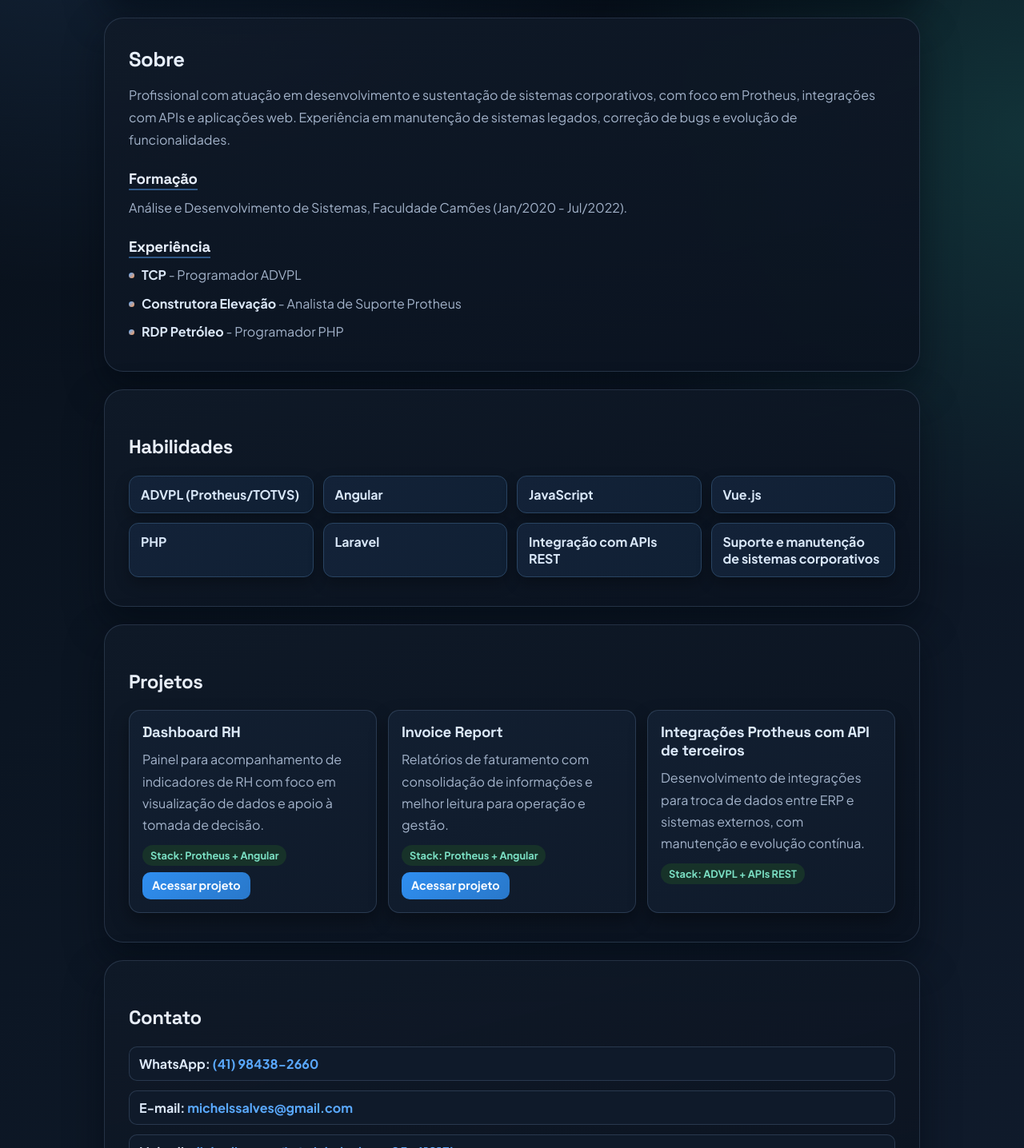
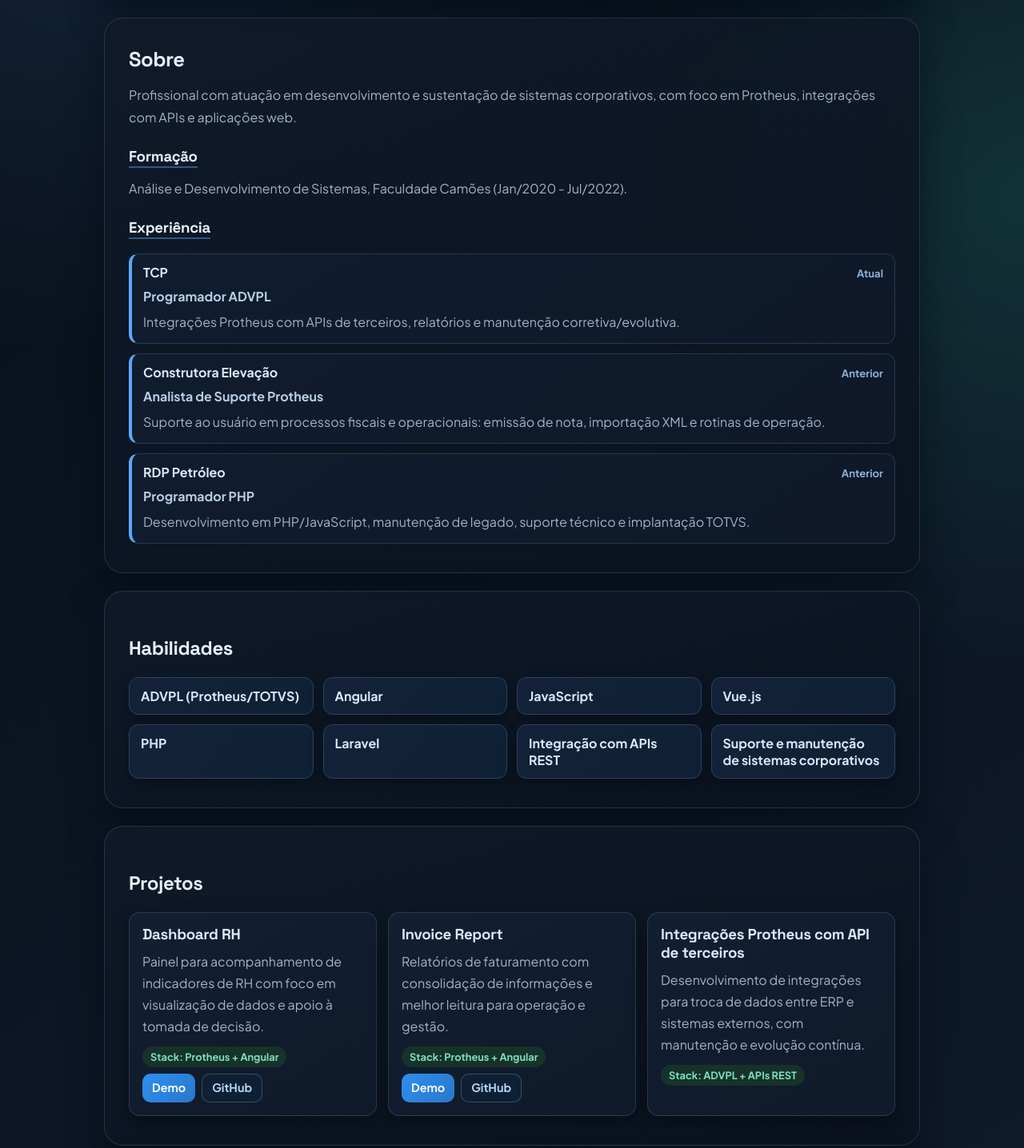
Before and after one commit to michelssalves/my-profile-angular, an Angular app: page / in a window 1280 px wide. Shown: the part 474-1910 px from the top of the page at 80% size. Built offline with nearby package versions, Linux system fonts and the light colour scheme.

Commit message:
feat: enhance portfolio content, seo, and i18n contact links

```diff
--- a/src/app/sections/projetos/projetos.css
+++ b/src/app/sections/projetos/projetos.css
@@ -45,11 +45,17 @@ p {
   font-weight: 700;
 }
 
+.project-actions {
+  margin-top: auto;
+  display: flex;
+  flex-wrap: wrap;
+  gap: 8px;
+}
+
 .project-link {
   display: inline-flex;
   align-items: center;
   width: fit-content;
-  margin-top: auto;
   color: #f8fbff;
   background: linear-gradient(135deg, #2f8ef0, #2978ca);
   text-decoration: none;
@@ -59,6 +65,12 @@ p {
   border-radius: 10px;
 }
 
+.project-link.secondary {
+  background: #0f1f34;
+  border: 1px solid rgba(133, 164, 204, 0.35);
+  color: #b8d4f6;
+}
+
 .project-link:hover {
   filter: brightness(1.08);
 }
--- a/src/app/sections/projetos/projetos.html
+++ b/src/app/sections/projetos/projetos.html
@@ -5,18 +5,28 @@
       <h3>Dashboard RH</h3>
       <p>{{ i18n.t('projects.p1') }}</p>
       <span class="stack">Stack: Protheus + Angular</span>
+      <div class="project-actions">
         <a class="project-link" href="https://michelssalves.github.io/poui-dashboard-rh/#/dashboard-rh" target="_blank" rel="noopener">
           {{ i18n.t('projects.open') }}
         </a>
+        <a class="project-link secondary" href="https://github.com/michelssalves/poui-dashboard-rh" target="_blank" rel="noopener">
+          {{ i18n.t('projects.source') }}
+        </a>
+      </div>
     </article>
 
     <article>
       <h3>Invoice Report</h3>
       <p>{{ i18n.t('projects.p2') }}</p>
       <span class="stack">Stack: Protheus + Angular</span>
+      <div class="project-actions">
         <a class="project-link" href="https://michelssalves.github.io/poui-invoice-report/#/relatorio-rcap" target="_blank" rel="noopener">
           {{ i18n.t('projects.open') }}
         </a>
+        <a class="project-link secondary" href="https://github.com/michelssalves/poui-invoice-report" target="_blank" rel="noopener">
+          {{ i18n.t('projects.source') }}
+        </a>
+      </div>
     </article>
 
     <article>
--- a/src/app/sections/sobre/sobre.css
+++ b/src/app/sections/sobre/sobre.css
@@ -11,7 +11,7 @@ h2 {
 
 h3 {
   margin-top: 24px;
-  margin-bottom: 8px;
+  margin-bottom: 12px;
   display: inline-block;
   border-bottom: 2px solid rgba(90, 169, 255, 0.45);
 }
@@ -22,32 +22,43 @@ p {
   line-height: 1.75;
 }
 
-ul {
-  list-style: none;
-  margin: 0;
-  padding: 0;
+.timeline {
+  margin-top: 6px;
   display: grid;
-  gap: 10px;
+  gap: 12px;
 }
 
-li {
-  color: var(--muted);
-  line-height: 1.6;
-  padding-left: 16px;
-  position: relative;
+.timeline-item {
+  border: 1px solid rgba(133, 164, 204, 0.22);
+  border-left: 4px solid var(--accent);
+  border-radius: 12px;
+  padding: 12px 14px;
+  background: linear-gradient(145deg, #101d2f, #0e1828);
 }
 
-li::before {
-  content: '';
-  position: absolute;
-  left: 0;
-  top: 0.62em;
-  width: 7px;
-  height: 7px;
-  border-radius: 50%;
-  background: linear-gradient(135deg, var(--accent), var(--accent-warm));
+.timeline-item header {
+  display: flex;
+  justify-content: space-between;
+  align-items: baseline;
+  gap: 12px;
 }
 
-strong {
+.timeline-item strong {
   color: #dce8f8;
 }
+
+.timeline-item span {
+  color: #8fb0d6;
+  font-size: 0.82rem;
+  font-weight: 700;
+}
+
+.role {
+  color: #b9cde6;
+  margin-top: 6px;
+  font-weight: 700;
+}
+
+.timeline-item p:last-child {
+  margin-top: 4px;
+}
--- a/src/app/sections/sobre/sobre.html
+++ b/src/app/sections/sobre/sobre.html
@@ -5,10 +5,33 @@
   <h3>{{ i18n.t('about.education') }}</h3>
   <p>{{ i18n.t('about.educationText') }}</p>
 
-  <h3>{{ i18n.t('about.experience') }}</h3>
-  <ul>
-    <li><strong>TCP</strong> - Programador ADVPL</li>
-    <li><strong>Construtora Elevação</strong> - {{ i18n.t('about.job2') }}</li>
-    <li><strong>RDP Petróleo</strong> - Programador PHP</li>
-  </ul>
+  <h3>{{ i18n.t('about.timeline') }}</h3>
+  <div class="timeline">
+    <article class="timeline-item">
+      <header>
+        <strong>TCP</strong>
+        <span>{{ i18n.t('about.tcp.period') }}</span>
+      </header>
+      <p class="role">{{ i18n.t('about.tcp.role') }}</p>
+      <p>{{ i18n.t('about.tcp.desc') }}</p>
+    </article>
+
+    <article class="timeline-item">
+      <header>
+        <strong>Construtora Elevação</strong>
+        <span>{{ i18n.t('about.elevacao.period') }}</span>
+      </header>
+      <p class="role">{{ i18n.t('about.elevacao.role') }}</p>
+      <p>{{ i18n.t('about.elevacao.desc') }}</p>
+    </article>
+
+    <article class="timeline-item">
+      <header>
+        <strong>RDP Petróleo</strong>
+        <span>{{ i18n.t('about.rdp.period') }}</span>
+      </header>
+      <p class="role">{{ i18n.t('about.rdp.role') }}</p>
+      <p>{{ i18n.t('about.rdp.desc') }}</p>
+    </article>
+  </div>
 </section>
--- a/src/app/shared/language.service.ts
+++ b/src/app/shared/language.service.ts
@@ -16,12 +16,23 @@ const translations: Record<Language, Record<string, string>> = {
     'hero.contact': 'Falar comigo',
     'about.title': 'Sobre',
     'about.text':
-      'Profissional com atuação em desenvolvimento e sustentação de sistemas corporativos, com foco em Protheus, integrações com APIs e aplicações web. Experiência em manutenção de sistemas legados, correção de bugs e evolução de funcionalidades.',
+      'Profissional com atuação em desenvolvimento e sustentação de sistemas corporativos, com foco em Protheus, integrações com APIs e aplicações web.',
     'about.education': 'Formação',
     'about.educationText':
       'Análise e Desenvolvimento de Sistemas, Faculdade Camões (Jan/2020 - Jul/2022).',
-    'about.experience': 'Experiência',
-    'about.job2': 'Analista de Suporte Protheus',
+    'about.timeline': 'Experiência',
+    'about.tcp.role': 'Programador ADVPL',
+    'about.tcp.period': 'Atual',
+    'about.tcp.desc':
+      'Integrações Protheus com APIs de terceiros, relatórios e manutenção corretiva/evolutiva.',
+    'about.elevacao.role': 'Analista de Suporte Protheus',
+    'about.elevacao.period': 'Anterior',
+    'about.elevacao.desc':
+      'Suporte ao usuário em processos fiscais e operacionais: emissão de nota, importação XML e rotinas de operação.',
+    'about.rdp.role': 'Programador PHP',
+    'about.rdp.period': 'Anterior',
+    'about.rdp.desc':
+      'Desenvolvimento em PHP/JavaScript, manutenção de legado, suporte técnico e implantação TOTVS.',
     'skills.title': 'Habilidades',
     'skills.api': 'Integração com APIs REST',
     'skills.support': 'Suporte e manutenção de sistemas corporativos',
@@ -33,9 +44,15 @@ const translations: Record<Language, Record<string, string>> = {
     'projects.p3title': 'Integrações Protheus com API de terceiros',
     'projects.p3':
       'Desenvolvimento de integrações para troca de dados entre ERP e sistemas externos, com manutenção e evolução contínua.',
-    'projects.open': 'Acessar projeto',
+    'projects.open': 'Demo',
+    'projects.source': 'GitHub',
     'contact.title': 'Contato',
-    'contact.rate': 'Valor/hora'
+    'contact.rate': 'Valor/hora',
+    'contact.whats': 'WhatsApp',
+    'contact.email': 'E-mail',
+    'contact.whatsMessage': 'Olá Michel, tudo bem?',
+    'contact.mailSubject': 'Contato pelo portfólio',
+    'contact.mailBody': 'Olá Michel, tudo bem?'
   },
   en: {
     'brand.role': 'Developer',
@@ -50,12 +67,23 @@ const translations: Record<Language, Record<string, string>> = {
     'hero.contact': 'Contact me',
     'about.title': 'About',
     'about.text':
-      'Professional focused on development and maintenance of enterprise systems, with emphasis on Protheus, API integrations and web applications. Experience in legacy maintenance, bug fixes and feature evolution.',
+      'Professional focused on development and maintenance of enterprise systems, with emphasis on Protheus, API integrations and web applications.',
     'about.education': 'Education',
     'about.educationText':
       'Systems Analysis and Development, Camoes College (Jan/2020 - Jul/2022).',
-    'about.experience': 'Experience',
-    'about.job2': 'Protheus Support Analyst',
+    'about.timeline': 'Experience',
+    'about.tcp.role': 'ADVPL Programmer',
+    'about.tcp.period': 'Current',
+    'about.tcp.desc':
+      'Protheus integrations with third-party APIs, reports, and corrective/evolutionary maintenance.',
+    'about.elevacao.role': 'Protheus Support Analyst',
+    'about.elevacao.period': 'Previous',
+    'about.elevacao.desc':
+      'User support in fiscal/operational processes: invoice issuing, XML import, and routine operations.',
+    'about.rdp.role': 'PHP Programmer',
+    'about.rdp.period': 'Previous',
+    'about.rdp.desc':
+      'PHP/JavaScript development, legacy maintenance, technical support, and TOTVS implementation.',
     'skills.title': 'Skills',
     'skills.api': 'REST API Integration',
     'skills.support': 'Support and maintenance of enterprise systems',
@@ -67,14 +95,20 @@ const translations: Record<Language, Record<string, string>> = {
     'projects.p3title': 'Protheus Integrations with Third-Party APIs',
     'projects.p3':
       'Integration development for data exchange between ERP and external systems, with ongoing maintenance and improvements.',
-    'projects.open': 'Open project',
+    'projects.open': 'Demo',
+    'projects.source': 'GitHub',
     'contact.title': 'Contact',
-    'contact.rate': 'Hourly rate'
+    'contact.rate': 'Hourly rate',
+    'contact.whats': 'WhatsApp',
+    'contact.email': 'E-mail',
+    'contact.whatsMessage': 'Hi Michel, how are you?',
+    'contact.mailSubject': 'Contact from portfolio',
+    'contact.mailBody': 'Hi Michel, how are you?'
   },
   es: {
     'brand.role': 'Desarrollador',
-    'nav.about': 'Sobre mi',
-    'nav.skills': 'Skills',
+    'nav.about': 'Sobre mí',
+    'nav.skills': 'Habilidades',
     'nav.projects': 'Proyectos',
     'nav.contact': 'Contacto',
     'hero.lead':
@@ -82,28 +116,45 @@ const translations: Record<Language, Record<string, string>> = {
     'hero.projects': 'Ver proyectos',
     'hero.cv': 'Descargar CV',
     'hero.contact': 'Hablar conmigo',
-    'about.title': 'Sobre mi',
+    'about.title': 'Sobre mí',
     'about.text':
-      'Profesional con actuacion en desarrollo y mantenimiento de sistemas corporativos, con foco en Protheus, integraciones con APIs y aplicaciones web. Experiencia en mantenimiento de sistemas legados, correccion de errores y evolucion de funcionalidades.',
-    'about.education': 'Formacion',
+      'Profesional enfocado en desarrollo y mantenimiento de sistemas corporativos, con foco en Protheus, integraciones con APIs y aplicaciones web.',
+    'about.education': 'Formación',
     'about.educationText':
-      'Analisis y Desarrollo de Sistemas, Facultad Camoes (Ene/2020 - Jul/2022).',
-    'about.experience': 'Experiencia',
-    'about.job2': 'Analista de Soporte Protheus',
-    'skills.title': 'Skills',
-    'skills.api': 'Integracion con APIs REST',
+      'Análisis y Desarrollo de Sistemas, Facultad Camões (Ene/2020 - Jul/2022).',
+    'about.timeline': 'Experiencia',
+    'about.tcp.role': 'Programador ADVPL',
+    'about.tcp.period': 'Actual',
+    'about.tcp.desc':
+      'Integraciones Protheus con APIs de terceros, reportes y mantenimiento correctivo/evolutivo.',
+    'about.elevacao.role': 'Analista de Soporte Protheus',
+    'about.elevacao.period': 'Anterior',
+    'about.elevacao.desc':
+      'Soporte al usuario en procesos fiscales y operativos: emisión de factura, importación XML y rutinas de operación.',
+    'about.rdp.role': 'Programador PHP',
+    'about.rdp.period': 'Anterior',
+    'about.rdp.desc':
+      'Desarrollo en PHP/JavaScript, mantenimiento de legado, soporte técnico e implantación TOTVS.',
+    'skills.title': 'Habilidades',
+    'skills.api': 'Integración con APIs REST',
     'skills.support': 'Soporte y mantenimiento de sistemas corporativos',
     'projects.title': 'Proyectos',
     'projects.p1':
-      'Panel para seguimiento de indicadores de RRHH con enfoque en visualizacion de datos y apoyo a decisiones.',
+      'Panel para seguimiento de indicadores de RRHH con enfoque en visualización de datos y apoyo a decisiones.',
     'projects.p2':
-      'Reportes de facturacion con consolidacion de informacion y mejor lectura para operacion y gestion.',
+      'Reportes de facturación con consolidación de información y mejor lectura para operación y gestión.',
     'projects.p3title': 'Integraciones Protheus con API de terceros',
     'projects.p3':
-      'Desarrollo de integraciones para intercambio de datos entre ERP y sistemas externos, con mantenimiento y evolucion continua.',
-    'projects.open': 'Abrir proyecto',
+      'Desarrollo de integraciones para intercambio de datos entre ERP y sistemas externos, con mantenimiento y evolución continua.',
+    'projects.open': 'Demo',
+    'projects.source': 'GitHub',
     'contact.title': 'Contacto',
-    'contact.rate': 'Valor/hora'
+    'contact.rate': 'Valor/hora',
+    'contact.whats': 'WhatsApp',
+    'contact.email': 'E-mail',
+    'contact.whatsMessage': 'Hola Michel, ¿todo bien?',
+    'contact.mailSubject': 'Contacto desde portafolio',
+    'contact.mailBody': 'Hola Michel, ¿todo bien?'
   }
 };
 
```
Also changed, not shown: src/app/sections/contato/contato.html (+4 -6 lines), src/app/sections/contato/contato.ts (+12 -1 lines), src/index.html (+17 -2 lines), public/robots.txt (added), 1 other file (tests, documents, lock files or other folders). Lines whose indentation alone changed are shown as unchanged.
